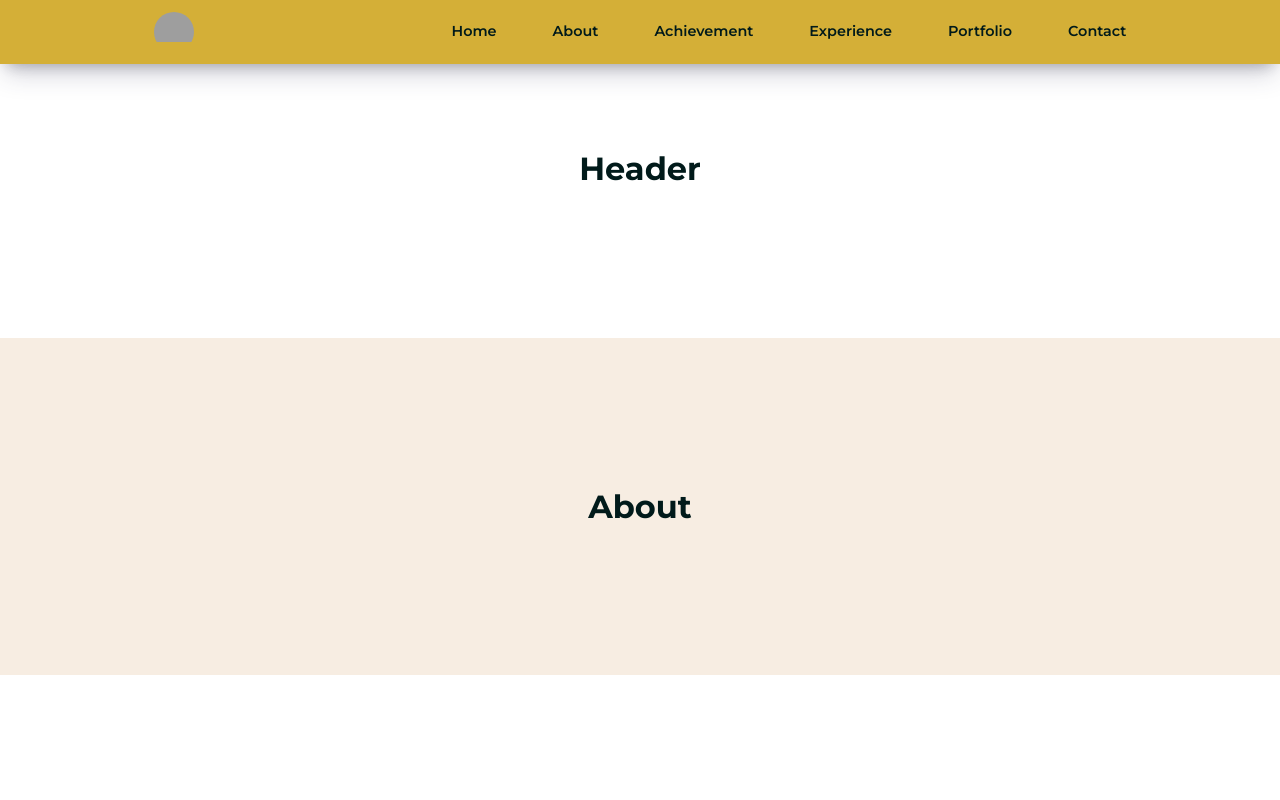
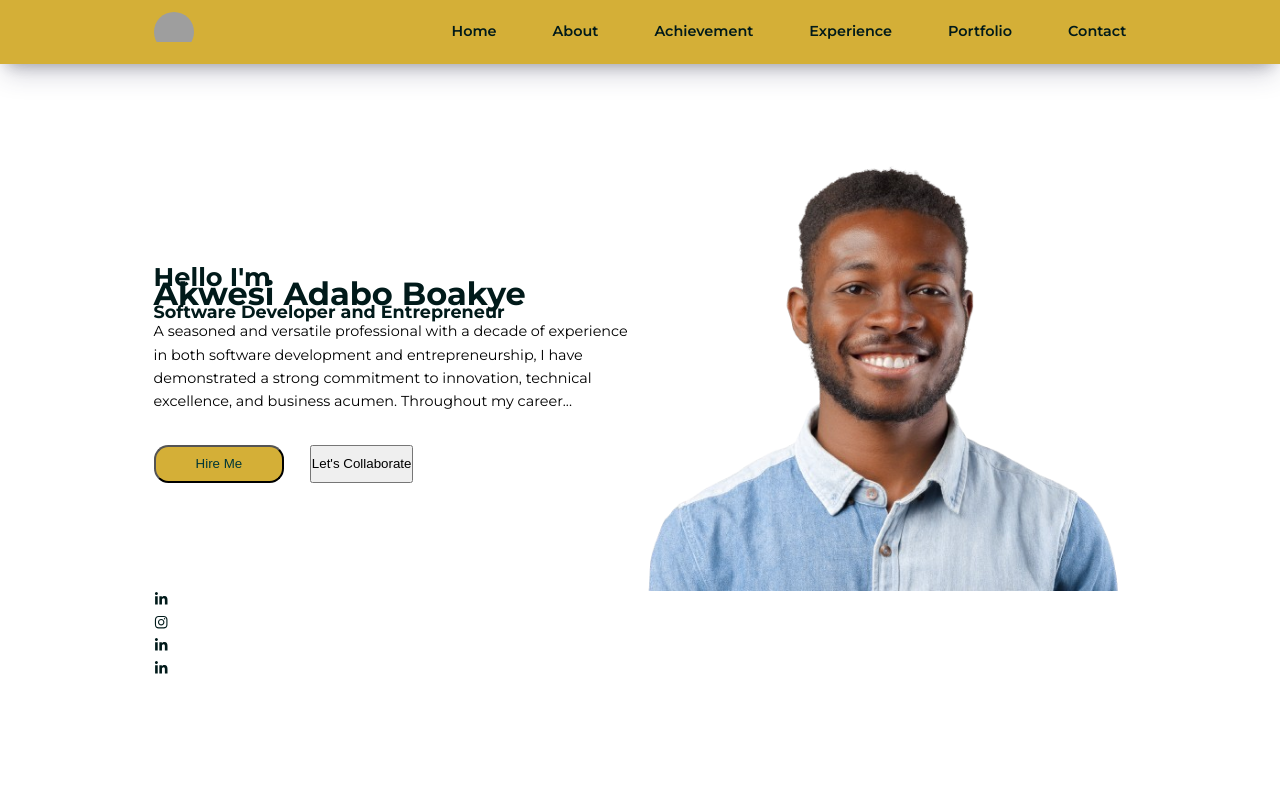
Before and after one commit to shawlycode/portfolio_new, a React (Create React App) app: page / in a window 1280 px wide. Shown: the top 800 px of the page. Built offline with nearby package versions, Linux system fonts and the light colour scheme; grey boxes are pictures that could not be loaded.

Commit message:
committed header

```diff
--- a/src/index.css
+++ b/src/index.css
@@ -104,23 +104,27 @@ img {
 img:hover {
   transform: scale(1.1);
 }
+.btn__container {
+  display: flex;
+  gap: 1.6rem;
+  padding-top: 2rem;
+}
 .btn {
   display: inline-block;
   width: fit-content;
-
   display: flex;
   align-items: center;
   gap: 1em;
   background: var(--primary-color);
   color: var(--secondary-color);
   padding: 0.6rem 2.5rem;
-  border-radius: 0.9rem solid transparent;
+  border-radius: 0.9rem;
   cursor: pointer;
 }
 
 .btn:hover {
   background: transparent;
-  color: var(--secondary-color);
+
   border-radius: 0.9rem solid var(--secondary-color);
   transform: translateY(0.5rem);
   transition: var(--transition);
@@ -134,6 +138,7 @@ img:hover {
   transform: translateY(0.5rem);
   transition: var(--transition);
   color: var(--dark-teal);
+  background: var(--bg-color);
 }
 
 .btn__sm {
--- a/src/section/header/Header.jsx
+++ b/src/section/header/Header.jsx
@@ -1,9 +1,34 @@
 import "./header.css"
+import profile from '../../assets/pro.png'
+
+import data from '../header/data'
+
+
 
 const Header = () => {
   return (
-    <section id="header"><h2>Header
-    </h2></section>
+    <section id="header">
+      <div className="container header__container">
+        <div className="header__left">
+          <h3>Hello I'm</h3>
+          <h2>Akwesi Adabo Boakye</h2>
+          <h4>Software Developer and Entrepreneur</h4>
+          <p>A seasoned and versatile professional with a decade of experience in both software development and entrepreneurship, I have demonstrated a strong commitment to innovation, technical excellence, and business acumen. Throughout my career...</p>
+          <div className="btn__container">
+            <button className="btn"> Hire Me</button>
+            <button className=" btn__white">Let's Collaborate</button>
+          </div>
+        </div>
+        <div className="header__right-profile">
+          <img src={profile} alt="logo" />
+        </div>
+        <div className="header__socials">
+          {data.map(item => <ul key={item.key}>
+            <a href={item.link}>{item.icon}</a>
+          </ul>)}
+        </div>
+      </div>
+    </section>
   )
 }
 
--- /dev/null
+++ b/src/section/header/data.jsx
@@ -0,0 +1,13 @@
+
+import { FaInstagram } from "react-icons/fa";
+import { FaLinkedinIn } from "react-icons/fa";
+
+
+
+const data = [
+  { id: 1, link: 'https://www.linkedin.com/', icon: <FaLinkedinIn /> },
+  { id: 2, link: 'https://www.instagram.com/', icon: <FaInstagram /> },
+  { id: 3, link: 'https://www.linkedin.com/', icon: <FaLinkedinIn /> },
+  { id: 4, link: 'https://www.linkedin.com/', icon: <FaLinkedinIn /> },
+]
+export default data;
--- a/src/section/header/header.css
+++ b/src/section/header/header.css
@@ -0,0 +1,6 @@
+.header__container {
+  display: grid;
+  grid-template-columns: repeat(2, 1fr);
+  align-items: center;
+  justify-content: space-between;
+}
--- a/src/section/navbar/navbar.css
+++ b/src/section/navbar/navbar.css
@@ -47,6 +47,7 @@ nav img {
   .menu__icon {
     display: flex;
     font-size: 1.8rem;
+    color: var(--dark-teal);
     cursor: pointer;
   }
 }
```
